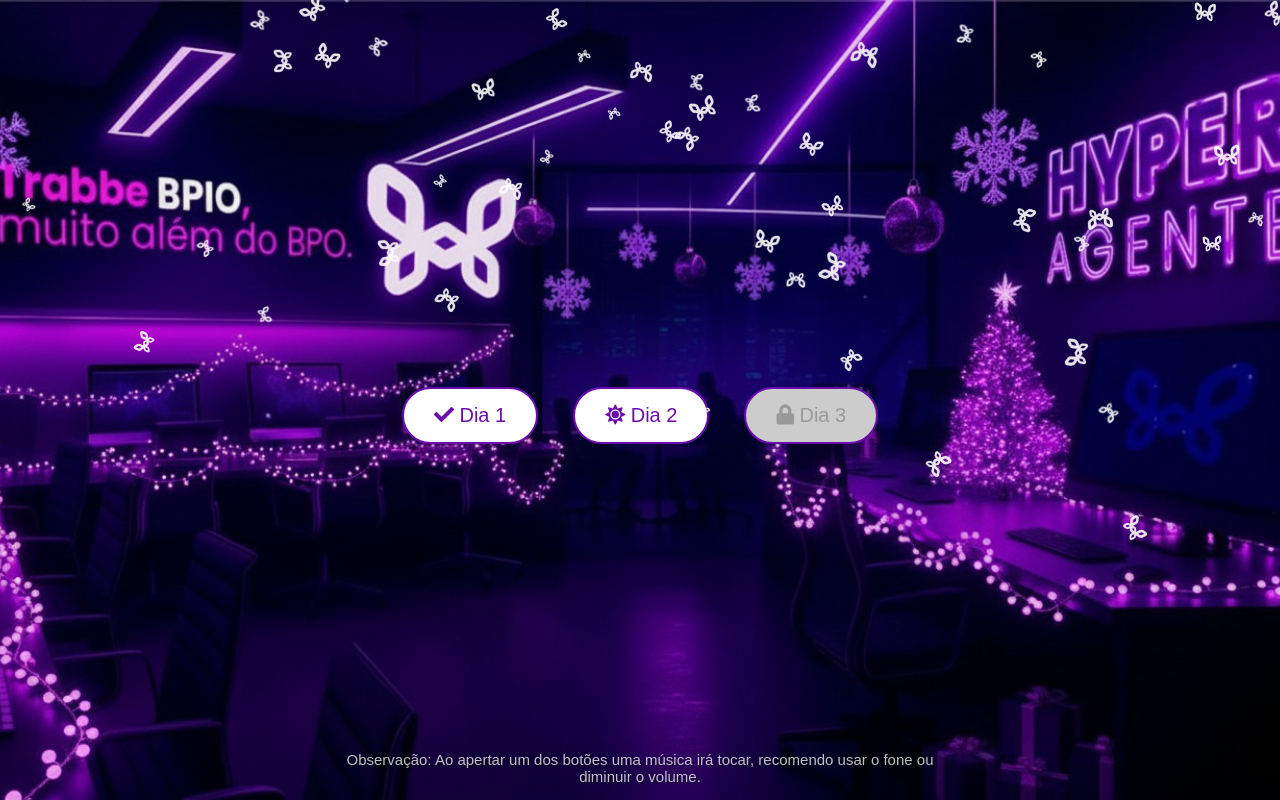
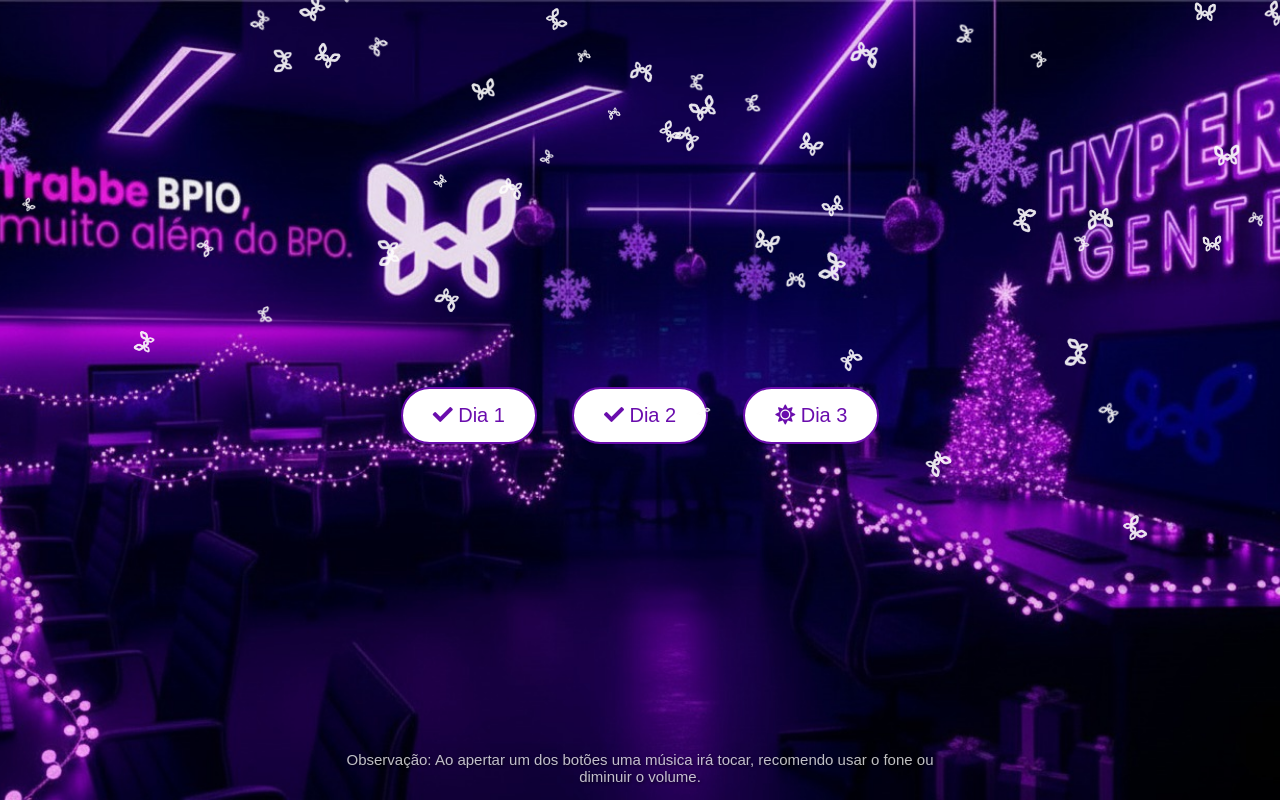
Before and after one commit to Dham-AI/amigoquecuida, a plain HTML site: page index.html in a window 1280 px wide. Drawn offline with Linux system fonts and the light colour scheme; a web font is replaced by a local one.

Commit message:
Atualização dia 3

```diff
--- a/index.html
+++ b/index.html
@@ -12,8 +12,8 @@
     <main class="container">
         <div class="buttons">
             <button id="btnDia1" class="btn active"><i class="fas fa-check"></i> Dia 1</button>
-            <button id="btnDia2" class="btn active"><i class="fas fa-sun"></i> Dia 2</button>
-            <button id="btnDia3" class="btn locked" disabled><i class="fas fa-lock"></i> Dia 3</button>
+            <button id="btnDia2" class="btn active"><i class="fas fa-check"></i> Dia 2</button>
+            <button id="btnDia3" class="btn active"><i class="fas fa-sun"></i> Dia 3</button>
         </div>
     </main>
 
```
